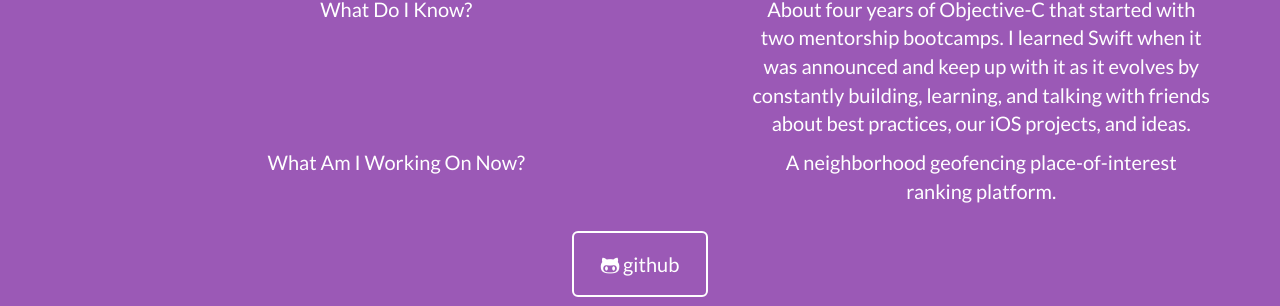
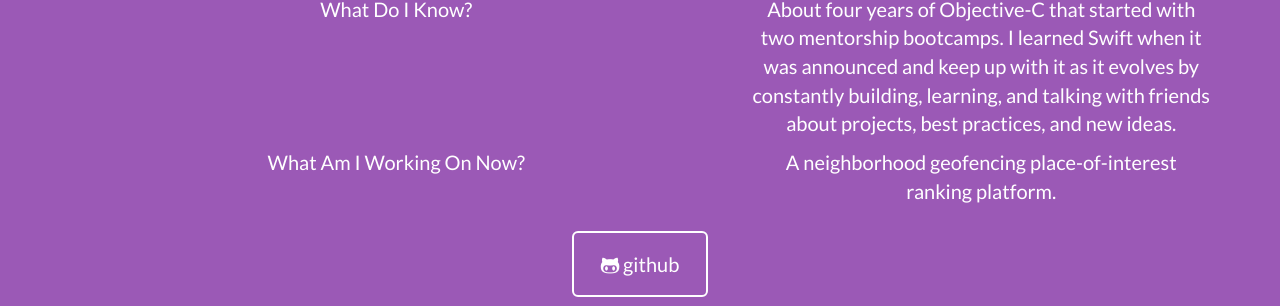
Before and after one commit to andrewcar/andrewcar.github.io, a Jekyll site: the page built from index.html, in a window 1280 px wide and 900 px high, scrolled down 1827 px. Shown: the part 263-569 px from the top of the window. Built offline with Jekyll 4.4.1, drawn with Linux system fonts in a browser that asks for light colours.

Commit message:
Update about.html

```diff
--- a/_includes/about.html
+++ b/_includes/about.html
@@ -24,7 +24,7 @@
                 </div>
                 <br>
                 <div class="col-lg-5">
-                    <p>About four years of Objective-C that started with two mentorship bootcamps. I learned Swift when it was announced and keep up with it as it evolves by constantly building, learning, and talking with friends about best practices, our iOS projects, and ideas.</p>
+                    <p>About four years of Objective-C that started with two mentorship bootcamps. I learned Swift when it was announced and keep up with it as it evolves by constantly building, learning, and talking with friends about projects, best practices, and new ideas.</p>
                 </div>
                 <br>
                 <br>
```
